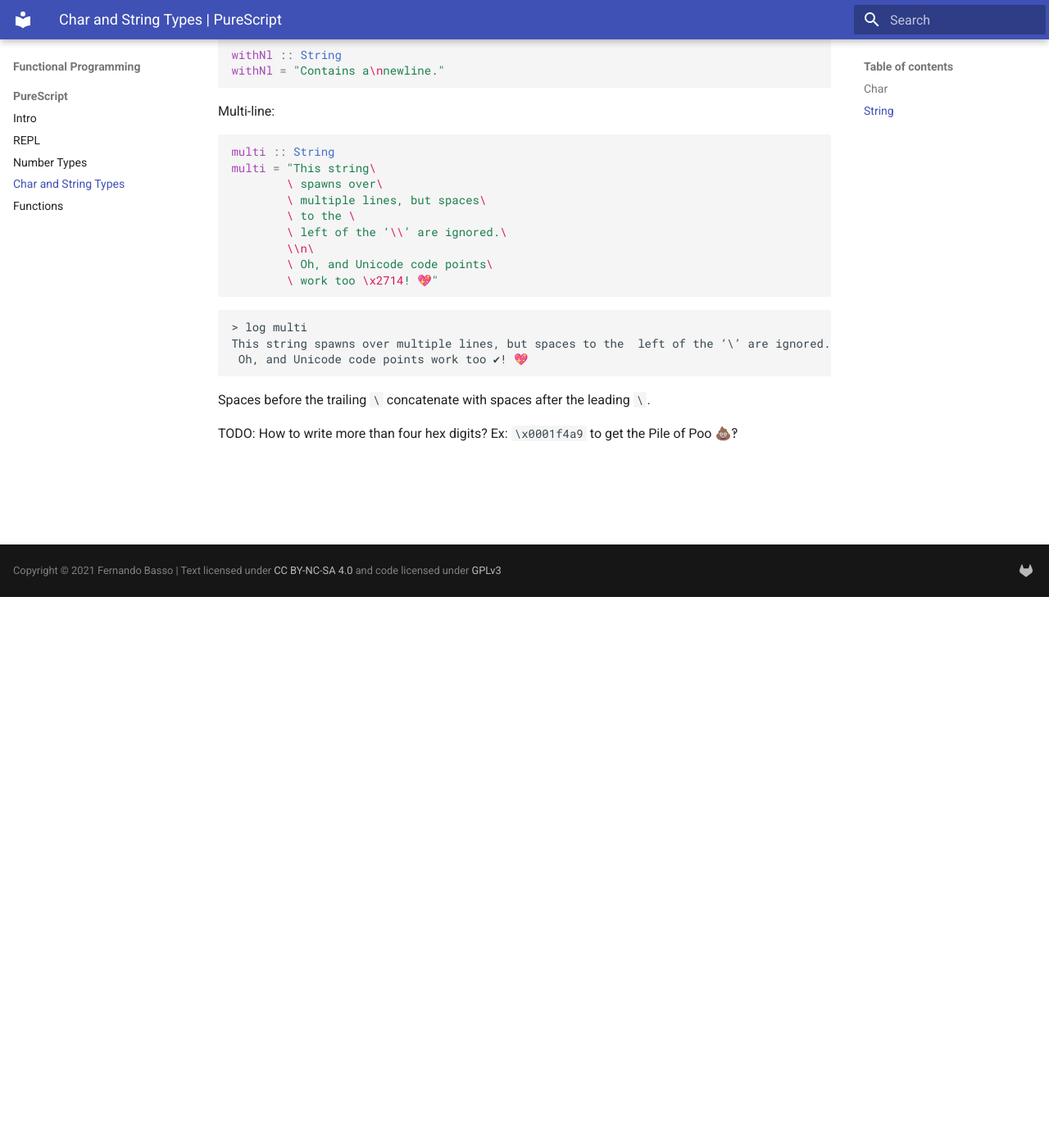
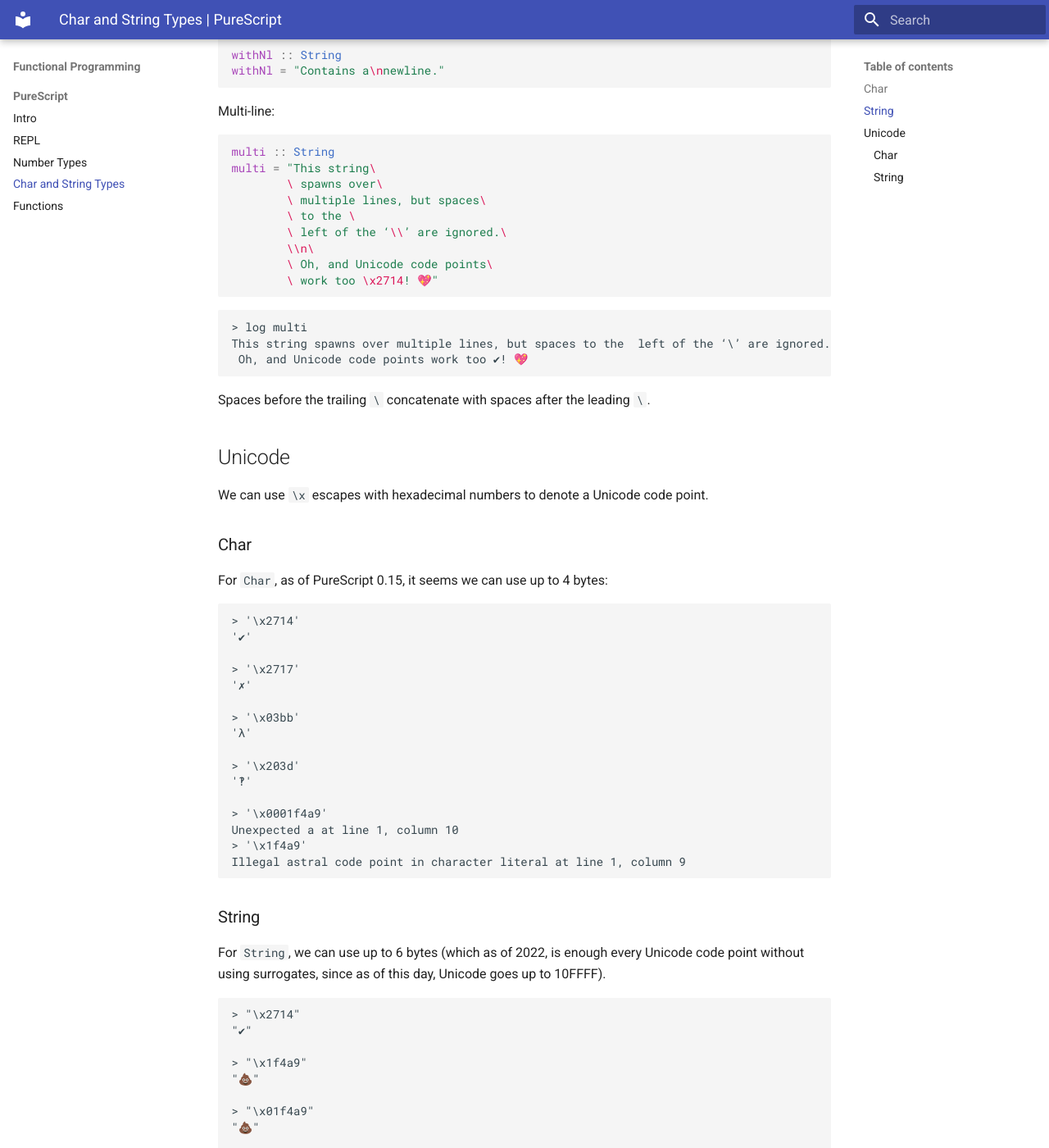
Before and after one commit to FernandoBasso/devhowto, an MkDocs documentation site: the page built from docs/functional-programming/purescript/char-string-types.md, in a window 1280 px wide and 1400 px high, scrolled down 672 px. Shown: the whole window at 82% size. Built offline with MkDocs 1.6.1 and Material for MkDocs 9.7.7, drawn with Linux system fonts in a browser that asks for light colours; some of the changed text lies outside the part shown.

Commit message:
purs: Add docs on Char and String types

````diff
--- a/docs/functional-programming/purescript/char-string-types.md
+++ b/docs/functional-programming/purescript/char-string-types.md
@@ -32,8 +32,6 @@
 
 withNl :: String
 withNl = "Contains a\nnewline."
-
-
 ```
 
 
@@ -60,4 +58,59 @@
 
 Spaces before the trailing `\` concatenate with spaces after the leading `\`.
 
-TODO: How to write more than four hex digits? Ex: `\x0001f4a9` to get the Pile of Poo 💩‽
+## Unicode
+
+We can use `\x` escapes with hexadecimal numbers to denote a Unicode code point.
+
+### Char
+
+For `Char`, as of PureScript 0.15, it seems we can use up to 4 bytes:
+
+```text
+> '\x2714'
+'✔'
+
+> '\x2717'
+'✗'
+
+> '\x03bb'
+'λ'
+
+> '\x203d'
+'‽'
+
+> '\x0001f4a9'
+Unexpected a at line 1, column 10
+> '\x1f4a9'
+Illegal astral code point in character literal at line 1, column 9
+```
+
+### String
+
+For `String`, we can use up to 6 bytes (which as of 2022, is enough every Unicode code point without using surrogates, since as of this day, Unicode goes up to 10FFFF).
+
+```text
+> "\x2714"
+"✔"
+
+> "\x1f4a9"
+"💩"
+
+> "\x01f4a9"
+"💩"
+
+> "\x0001f4a9"
+"Ǵa9"
+```
+
+Surrogates work with `String`, but not with `Char`:
+
+```
+> "\xD83d\xDCA9"
+"💩"
+
+> '\xD83d\xDCA9'
+Unexpected \ at line 1, column 8
+```
+
+See [this discussion on the PureScript Discord server](https://discord.com/channels/864614189094928394/865617619464749081/981167025546227812) about this topic and [this issue on the PureScript repo](https://github.com/purescript/purescript/issues/3750).
````
